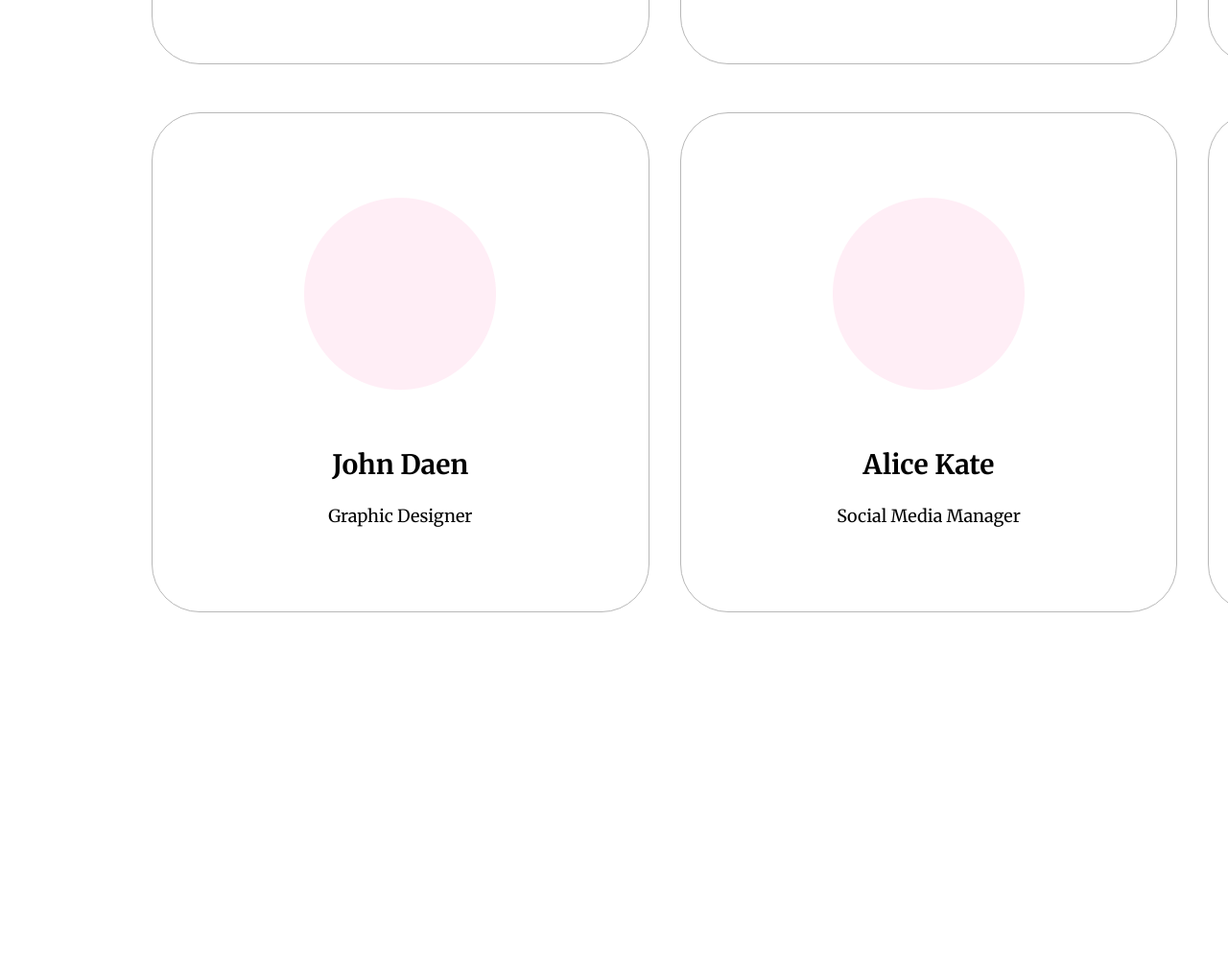
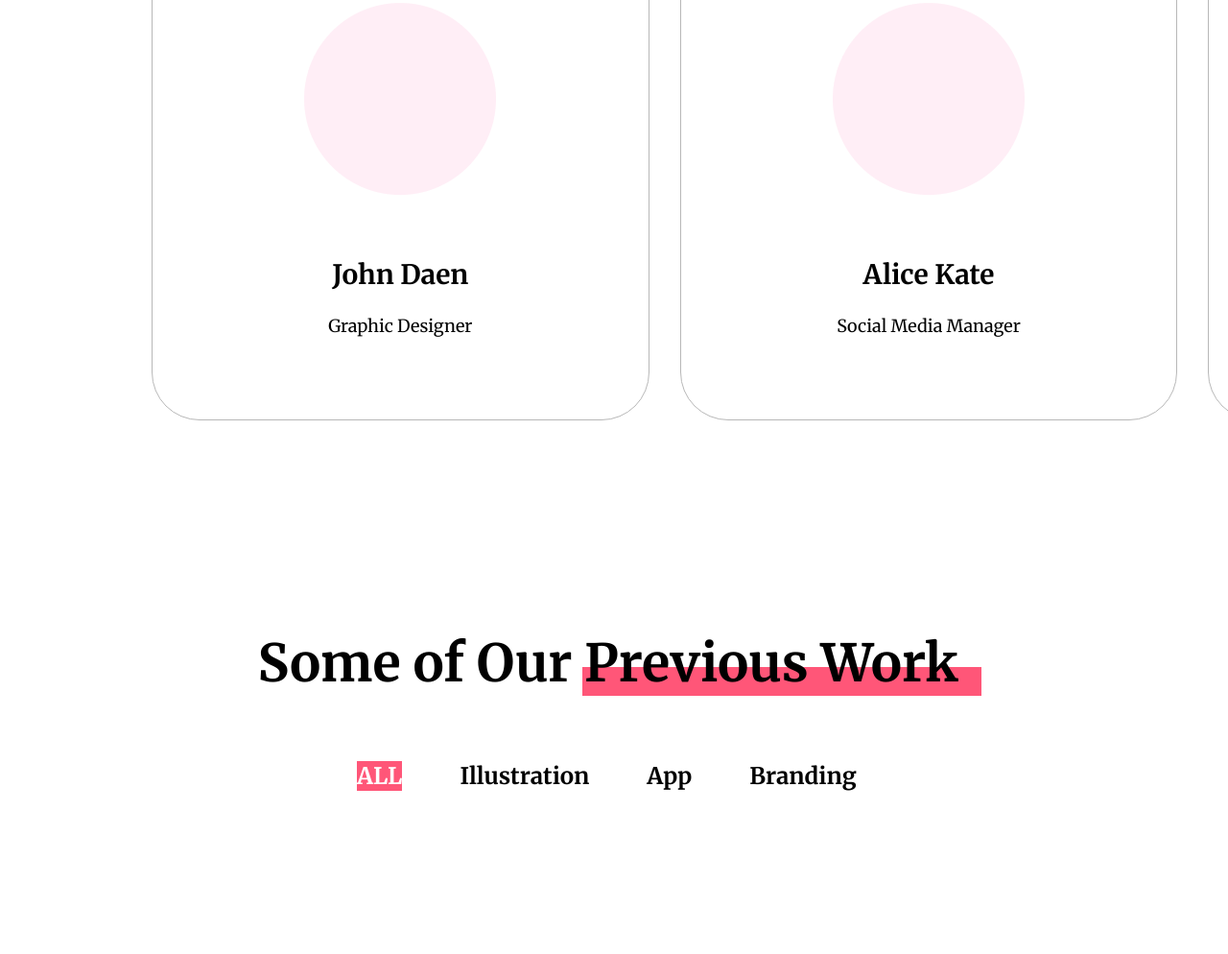
Before and after one commit to lea-apotheloz/Static-site, a plain HTML site: page index.html in a window 1280 px wide. Shown: the part 4421-5415 px from the top of the page at 96% size. Before the commit the page ends 5384 px from the top, so only its background shows below. Drawn offline with Linux system fonts and the light colour scheme.

Commit message:
feat: add title and subtitle #13

```diff
--- a/index.html
+++ b/index.html
@@ -168,6 +168,18 @@
                 </div>
         </div>
     </div>
+    <div class="previous-work">
+        <div class="some-of-our-previous-work"><p>Some of Our Previous Work</p></div>
+        <div class="slide-menu">
+            <div class="all"><p><mark>ALL</mark></p></div>
+            <div class="Illustration"><p>Illustration</p></div>
+            <div class="app"><p>App</p></div>
+            <div class="branding"><p>Branding</p></div>
+        </div>
+        <div class="grid-previous">
+
+        </div>
+    </div>
 </body>
 
 </html>
--- a/main.css
+++ b/main.css
@@ -57,13 +57,12 @@ p {
     text-underline-offset: 4px;
 }
 
+/*Home page header*/
 
-/*Home page header*/
 .Hero-section {
     display: flex;
     padding: 0 150px;
     padding-top: 300px;
-    height: 708px;
     justify-content: space-between;
 }
 
@@ -117,6 +116,7 @@ mark {
     justify-content: space-between;
     padding: 100px 150px;
 }
+
 .content {
     display: flex;
     flex-direction: column;
@@ -144,7 +144,6 @@ mark {
 }
 
 .text-2 {
-
     width: 517px;
     height: 138px;
     font-family: "Merriweather", serif;
@@ -179,12 +178,14 @@ mark {
     left: 0%;
     z-index: -1;
 }
+
 .Thing-we-enjoy {
     display: flex;
     align-items: center;
     justify-content: space-between;
     padding: 100px 150px;
 }
+
 .left-side{
     display: flex;
     flex-direction: column;
@@ -192,6 +193,7 @@ mark {
     height: 592px;
     gap: 120px;
 }
+
 .titre {
     display: flex;
     flex-direction: column;
@@ -203,6 +205,7 @@ mark {
     line-height: 62px;
     background: linear-gradient(to bottom, transparent 50%, #FF5678 0);
 }
+
 .bullet-point {
     display: flex;
     flex-direction: column;
@@ -210,13 +213,14 @@ mark {
     height: 410px;
     gap: 40px;
 }
+
 .point {
     display: flex;
-
     width: 544px;
     height: 110px;
     gap: 40px;
 }
+
 .numero{
     width: 83px;
     height: 72px;
@@ -229,6 +233,7 @@ mark {
     -webkit-text-fill-color: white;
     content: 0;
 }
+
 .text-block {
     display: flex;
     flex-direction: column;
@@ -237,6 +242,7 @@ mark {
     padding-top: 8px;
     gap: 20px;
 }
+
 .sous-titre {
     width: 431px;
     height: 36px;
@@ -246,6 +252,7 @@ mark {
     line-height: 36px;
     text-align: left;
 }
+
 .explication {
     width: 421px;
     height: 46px;
@@ -255,6 +262,7 @@ mark {
     line-height: 23px;
     text-align: left;
 }
+
 .right-side {
    display: flex;
    flex-direction: column;
@@ -262,6 +270,7 @@ mark {
     height: 410px;
     gap: 40px;
 }
+
 .numero-right {
     width: 70px;
     height: 72px;
@@ -273,17 +282,19 @@ mark {
     -webkit-text-stroke: 1px #020E35;
     -webkit-text-fill-color: white;
 }
+
 /*craft experience*/
 .craft-experience {
     display: flex;
     justify-content: space-between;
-    height: 870px;
     padding: 100px 150px;
 }
+
 .block {
     height: 503px;
     width: 664px;
 }
+
 .title-craft {
     margin-bottom: 60px;
     width: 664px;
@@ -295,6 +306,7 @@ mark {
     position: relative;
     display: inline-block;
 }
+
 .texte-craft{
     margin-bottom: 60px;
     width: 481px;
@@ -304,6 +316,7 @@ mark {
     font-size: 18px;
     line-height: 32px;
 }
+
 .title-craft::before{
     content: "";
     position: absolute;
@@ -313,15 +326,17 @@ mark {
     background-color: #FF5678;
     top: 181px;
 }
+
 .carft-picture{
     height: 670px;
     width: 780px;
 }
+
 /* meet the team*/
 .our-work {
-    height: 1485px;
     padding: 100px 150px;
 }
+
 .meet-the-team{
     margin-bottom: 104px;
     margin-left: 758px;
@@ -335,6 +350,7 @@ mark {
     position: relative;
     display: inline-block;
 }
+
 .meet-the-team::before{
     content: "";
     position: absolute;
@@ -344,6 +360,7 @@ mark {
     background-color: #FF5678;
     top: 40px;
 }
+
 .grid{
     width: 1620px;
     height: 1109px;
@@ -352,6 +369,7 @@ mark {
     grid-template-columns: 1fr 1fr 1fr;
     grid-template-rows: 1fr 1fr;
 }
+
 .cases{
     display: flex;
     flex-direction: column;
@@ -378,12 +396,8 @@ mark {
     text-align: left;
     display: flex;
     justify-content: center;
+}
 
-}
-.photo{
-    width: 200px;
-    height: 200px;
-}
 .sous-text{
     align-items: center;
     font-family: Merriweather;
@@ -391,9 +405,79 @@ mark {
     font-weight: 400;
     line-height: 23px;
     text-align: left;
+}
 
-}
 .cases:hover {
     box-shadow: 0px 20px 40px 5px #00000026;
     transform: scale(1.1);
   }
+
+  /* some of our previous work*/
+  .previous-work{
+    padding: 100px 150px;
+    display: flex;
+    flex-direction: column;
+    align-items: center;
+    gap: 60px;
+  }
+
+  .some-of-our-previous-work{
+    width: 743px;
+    height: 72px;
+    font-family: Merriweather;
+    font-size: 54px;
+    font-weight: 700;
+    line-height: 72px;
+    text-align: left;
+  }
+  .some-of-our-previous-work::before{
+    content: "";
+    position: absolute;
+    width: 416px;
+    height: 30px;
+    z-index: -1;
+    background-color: #FF5678;
+    margin-top: 40px;
+    margin-left: 338px;
+  }
+  .slide-menu{
+    height: 44px;
+    width: 536px;
+    display: flex;
+    align-items: center;
+  }
+  .all{
+    margin-right: 60px;
+    font-family: Merriweather;
+    font-size: 24px;
+    font-weight: 700;
+    line-height: 36px;
+    text-align: left;
+
+  }
+  .Illustration{
+    margin-right: 60px;
+    font-family: Merriweather;
+    font-size: 24px;
+    font-weight: 700;
+    line-height: 36px;
+    text-align: left;
+
+  }
+  .app{
+    margin-right: 60px;
+    font-family: Merriweather;
+    font-size: 24px;
+    font-weight: 700;
+    line-height: 36px;
+    text-align: left;
+
+  }
+  .branding{
+    font-family: Merriweather;
+    font-size: 24px;
+    font-weight: 700;
+    line-height: 36px;
+    text-align: left;
+
+  }
```
